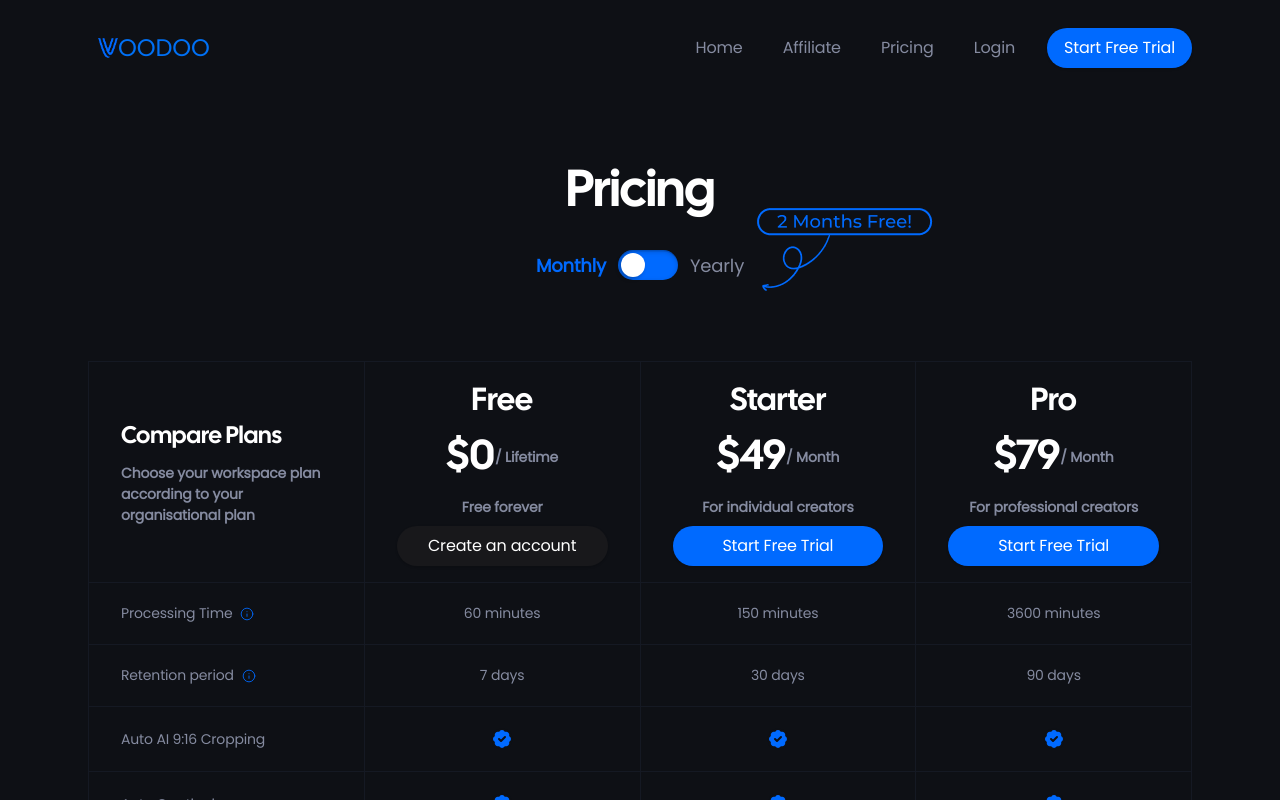
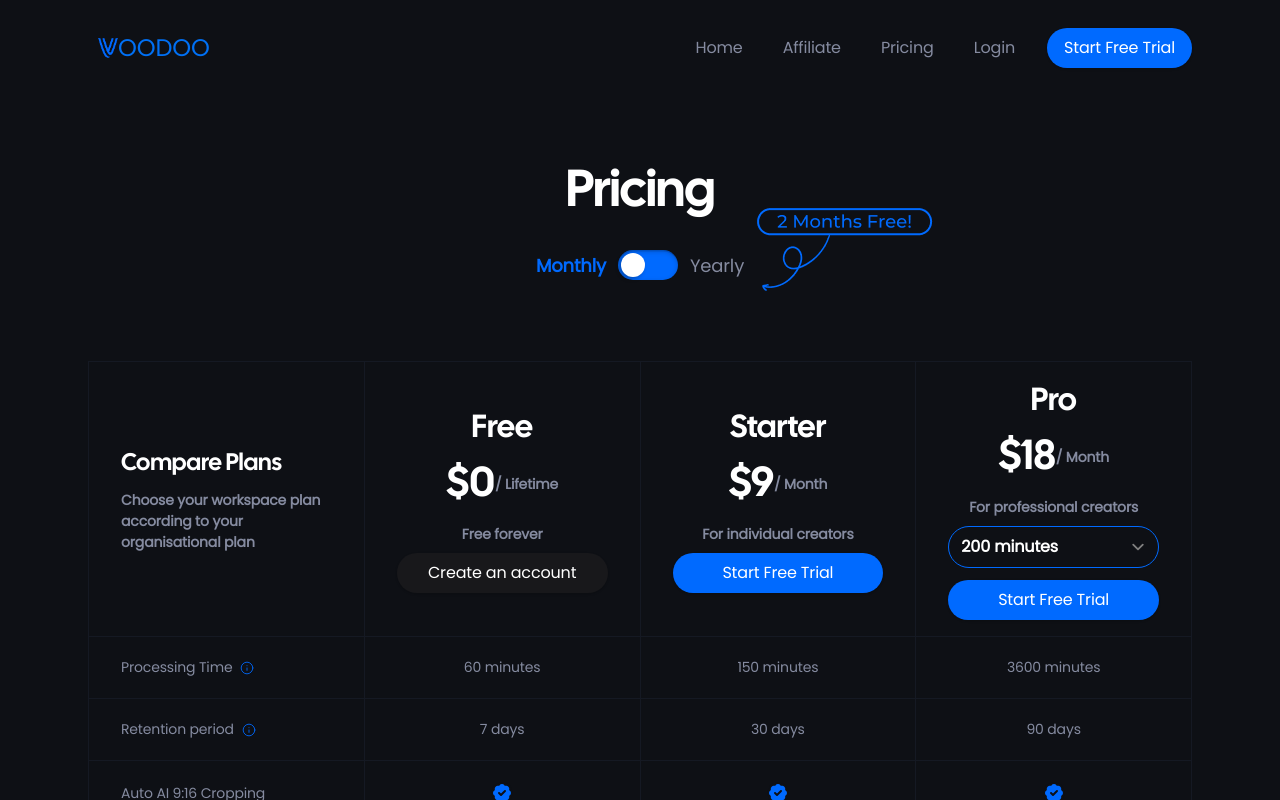
Before and after one commit to Voodoo-Organization/website, a Next.js app: page /pricing in a window 1280 px wide. Shown: the top 800 px of the page. Built offline with nearby package versions, Linux system fonts and the light colour scheme.

Commit message:
TEST Pricing

```diff
--- a/app/(pricing)/pricing/page.tsx
+++ b/app/(pricing)/pricing/page.tsx
@@ -1,5 +1,5 @@
 "use client";
-import { useEffect, useState } from "react";
+import { use, useEffect, useState } from "react";
 import Tooltip from "@mui/material/Tooltip";
 
 // export const metadata = {
@@ -190,9 +190,113 @@ export default function Pricing() {
     },
   ];
 
+  const options = [
+    {
+      value: 200,
+      label: "200 minutes",
+      price: 18,
+    },
+    {
+      value: 400,
+      label: "400 minutes",
+      price: 36,
+    },
+    {
+      value: 600,
+      label: "600 minutes",
+      price: 54,
+    },
+    {
+      value: 800,
+      label: "800 minutes",
+      price: 72,
+    },
+    {
+      value: 1000,
+      label: "1000 minutes",
+      price: 89,
+    },
+    {
+      value: 1200,
+      label: "1200 minutes",
+      price: 105,
+    },
+    {
+      value: 1400,
+      label: "1400 minutes",
+      price: 123,
+    },
+    {
+      value: 1600,
+      label: "1600 minutes",
+      price: 140,
+    },
+    {
+      value: 1800,
+      label: "1800 minutes",
+      price: 158,
+    },
+    {
+      value: 2000,
+      label: "2000 minutes",
+      price: 175,
+    },
+    {
+      value: 2200,
+      label: "2200 minutes",
+      price: 193,
+    },
+    {
+      value: 2400,
+      label: "2400 minutes",
+      price: 210,
+    },
+    {
+      value: 2600,
+      label: "2600 minutes",
+      price: 228,
+    },
+    {
+      value: 2800,
+      label: "2800 minutes",
+      price: 245,
+    },
+    {
+      value: 3000,
+      label: "3000 minutes",
+      price: 263,
+    },
+    {
+      value: 3200,
+      label: "3200 minutes",
+      price: 280,
+    },
+    {
+      value: 3400,
+      label: "3400 minutes",
+      price: 298,
+    },
+    {
+      value: 3600,
+      label: "3600 minutes",
+      price: 315,
+    },
+  ];
+
   const [isYearly, setIsYearly] = useState(false);
   const [isFixed, setIsFixed] = useState(false);
   const [tableOffset, setTableOffset] = useState(0);
+
+  const [starterPrice, setStarterPrice] = useState(9);
+
+  const [proPrice, setProPrice] = useState(options[0].price);
+  const [proDiscountedPrice, setProDiscountedPrice] = useState(
+    Math.round((options[0].price * 10) / 12)
+  );
+
+  useEffect(() => {
+    setProDiscountedPrice(Math.round((proPrice * 10) / 12));
+  }, [proPrice]);
 
   const toggleSwitch = () => {
     setIsYearly((prevIsYearly) => !prevIsYearly);
@@ -302,7 +406,6 @@ export default function Pricing() {
           >
             <thead>
               <tr>
-                {/* <th className="mobile-header"></th> */}
                 <th>
                   <h1 className="text-2xl">Compare Plans</h1>
                   <p className="text-sm text-[#858BA0]">
@@ -316,7 +419,9 @@ export default function Pricing() {
                     isFixed ? tablehHeaderStyle : ""
                   }`}
                 >
-                  <h1 className={`${isFixed ? tablehHeaderStyle : "!text-3xl"}`}>
+                  <h1
+                    className={`${isFixed ? tablehHeaderStyle : "!text-3xl"}`}
+                  >
                     Free
                   </h1>
                   <h1>
@@ -327,7 +432,9 @@ export default function Pricing() {
                       <div className="text-sm text-[#858BA0]">/ Lifetime</div>
                     </div>
                     <div
-                       className={`text-sm text-[#858BA0] py-2 ${isFixed ? tableHiddenTextStyle : ""}`}
+                      className={`text-sm text-[#858BA0] py-2 ${
+                        isFixed ? tableHiddenTextStyle : ""
+                      }`}
                     >
                       Free forever
                     </div>
@@ -342,7 +449,9 @@ export default function Pricing() {
                   </Link>
                 </th>
                 <th className={`hidden sm:table-cell`}>
-                  <h1 className={`${isFixed ? tablehHeaderStyle : "!text-3xl"}`}>
+                  <h1
+                    className={`${isFixed ? tablehHeaderStyle : "!text-3xl"}`}
+                  >
                     Starter
                   </h1>
                   <h1>
@@ -353,9 +462,9 @@ export default function Pricing() {
                             isFixed ? tablehTextStyle : ""
                           }`}
                         >
-                          $49
+                          ${starterPrice}
                         </h1>{" "}
-                        <h1 className="!text-4xl">$39 </h1>{" "}
+                        <h1 className="!text-4xl">${starterPrice} </h1>{" "}
                         <div className="text-sm text-[#858BA0]">/ Month</div>
                       </div>
                     ) : (
@@ -365,12 +474,16 @@ export default function Pricing() {
                         }`}
                       >
                         <h1 className={`${isFixed ? tablehTextStyle : ""}`}>
-                          $49
+                          ${starterPrice}
                         </h1>
                         <div className="text-sm text-[#858BA0]">/ Month</div>
                       </div>
                     )}
-                    <div className={`text-sm text-[#858BA0] py-2 ${isFixed ? tableHiddenTextStyle : ""}`}>
+                    <div
+                      className={`text-sm text-[#858BA0] py-2 ${
+                        isFixed ? tableHiddenTextStyle : ""
+                      }`}
+                    >
                       For individual creators
                     </div>
                   </h1>
@@ -383,6 +496,7 @@ export default function Pricing() {
                     <div>Start Free Trial</div>
                   </Link>
                 </th>
+
                 <th className={`hidden sm:table-cell`}>
                   <h1>
                     <h1
@@ -397,26 +511,52 @@ export default function Pricing() {
                             isFixed ? tablehTextStyle : ""
                           }`}
                         >
-                          $79
+                          ${proPrice}
                         </h1>{" "}
                         <h1 className={`${isFixed ? tablehTextStyle : ""}`}>
-                          $59{" "}
+                          ${proDiscountedPrice}
                         </h1>{" "}
                         <div className="text-sm text-[#858BA0]">/ Month</div>
                       </div>
                     ) : (
                       <div className="flex justify-center items-center">
                         <h1 className={`${isFixed ? tablehTextStyle : ""}`}>
-                          $79
+                          ${proPrice}
                         </h1>
                         <div className="text-sm text-[#858BA0]">/ Month</div>
                       </div>
                     )}
                     {/* <div className="text-sm text-[#858BA0]">/ Month</div> */}
-                    <div className={`text-sm text-[#858BA0] py-2 ${isFixed ? tableHiddenTextStyle : ""}`}>
+                    <div
+                      className={`text-sm text-[#858BA0] py-2 ${
+                        isFixed ? tableHiddenTextStyle : ""
+                      }`}
+                    >
                       For professional creators
                     </div>
                   </h1>
+
+                  <select
+                    className="cursor-pointer hover:bg-primary-600 hover:bg-opacity-20 bg-transparent text-white border-[1.5px] focus:ring-0 border-primary-600 w-full rounded-full mb-3 py-2"
+                    defaultValue={options[0].value}
+                    onChange={(e) => {
+                      const value = parseInt(e.target.value);
+                      const price = options.find(
+                        (option) => option.value === value
+                      )?.price;
+                      setProPrice(price as number);
+                      setProDiscountedPrice(Math.round(proPrice * 10));
+                    }}
+                  >
+                    {options.map((option, index) => {
+                      return (
+                        <option key={index} value={option.value}>
+                          {option.label}
+                        </option>
+                      );
+                    })}
+                  </select>
+
                   <Link
                     href="/signup"
                     className={`btn-sm px-6 py-3 text-white bg-[#006AFF] hover:bg-blue-800 ${
@@ -445,7 +585,7 @@ export default function Pricing() {
                         fontSize: "2rem",
                       }}
                     >
-                      {isYearly ? "$39 " : "$49 "}
+                      {isYearly ? <>${starterPrice}</> : <>${starterPrice}</>}
                       <div className="text-sm text-[#858BA0] py-2">/ Month</div>
                     </h1>
                     <h1
@@ -453,11 +593,31 @@ export default function Pricing() {
                         fontSize: "2rem",
                       }}
                     >
-                      {isYearly ? "$59 " : "$79 "}
+                      {isYearly ? <>${proDiscountedPrice}</> : <>${proPrice}</>}
                       <div className="text-sm text-[#858BA0] py-2">/ Month</div>
                     </h1>
                   </div>
 
+                  <select
+                    className="cursor-pointer hover:bg-primary-600 hover:bg-opacity-20 bg-transparent text-white border-[1.5px] focus:ring-0 border-primary-600 w-full rounded-full mb-3 py-2"
+                    defaultValue={options[0].value}
+                    onChange={(e) => {
+                      const value = parseInt(e.target.value);
+                      const price = options.find(
+                        (option) => option.value === value
+                      )?.price;
+                      setProPrice(price as number);
+                      setProDiscountedPrice(Math.round(proPrice * 10));
+                    }}
+                  >
+                    {options.map((option, index) => {
+                      return (
+                        <option key={index} value={option.value}>
+                          {option.label}
+                        </option>
+                      );
+                    })}
+                  </select>
                   <Link
                     href="/signup"
                     className="btn-sm px-6 py-2 text-white bg-[#006AFF] hover:bg-blue-800"
--- a/tailwind.config.js
+++ b/tailwind.config.js
@@ -62,6 +62,17 @@ module.exports = {
           700: "#2C7A7B",
           800: "#285E61",
           900: "#234E52",
+        },
+        primary: {
+          100: "#006AFF",
+          200: "#006AFF",
+          300: "#006AFF",
+          400: "#006AFF",
+          500: "#006AFF",
+          600: "#006AFF",
+          700: "#006AFF",
+          800: "#006AFF",
+          900: "#006AFF",
         },
       },
       boxShadow: {
```
